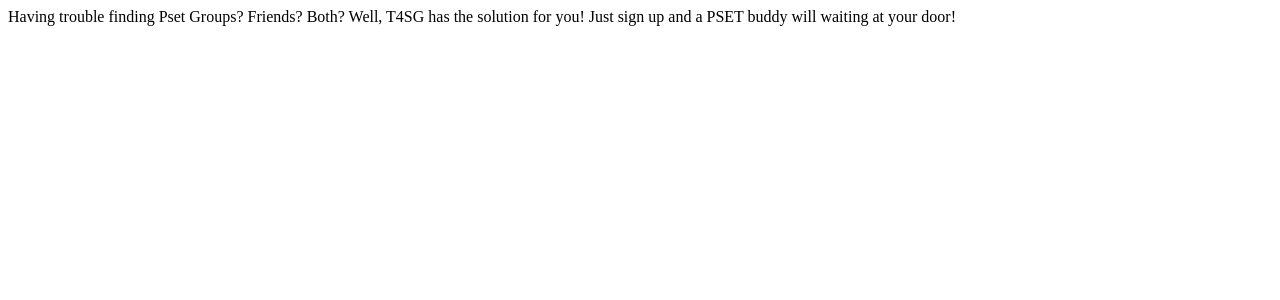
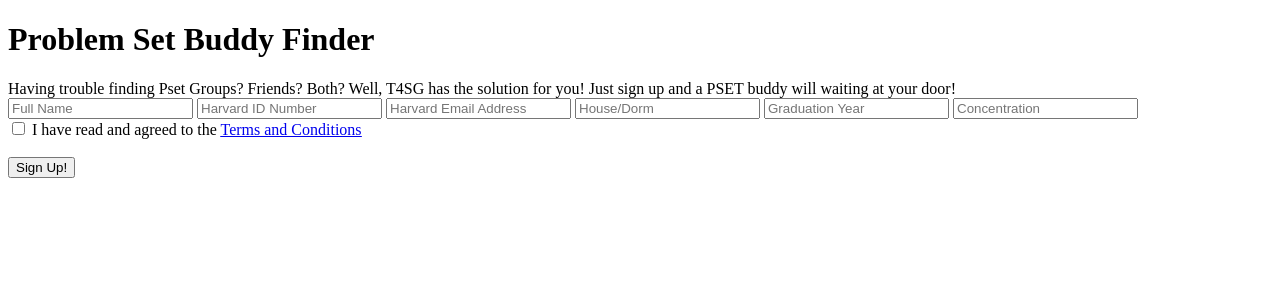
Before and after one commit to blangman/CS50-FINAL-TREES50, a Flask app: template webapp/templates/signup.html in a window 1280 px wide. Shown: the top 300 px of the page. Run offline with Flask 2, Linux system fonts and the light colour scheme; the template is opened without the code that fills it, so the values that code supplies are empty.

Commit message:
Andrew updated signup and css with .paragraph2

```diff
--- a/webapp/static/group1.css
+++ b/webapp/static/group1.css
@@ -15,7 +15,7 @@
     text-align: left;
 }
 
-p2 {
+.paragraph2 {
     background-color: #d9edff;
     border: 1px solid transparent #0CDA90;
     border-radius: 0.25rem;
--- a/webapp/templates/signup.html
+++ b/webapp/templates/signup.html
@@ -4,12 +4,30 @@
         <title>Sign Up</title>
     </head>
     <body>
-        <p1>
+        <h1>
+            Problem Set Buddy Finder
+        </h1>
+        <div class="paragraph2">
             Having trouble finding Pset Groups? Friends? Both?
             Well, T4SG has the solution for you! Just sign up
             and a PSET buddy will waiting at your door!
-        </p1>
+        </div>
 
+        <div>
+            <input type="text" placeholder="Full Name">
+            <input type="text" placeholder="Harvard ID Number">
+            <input type="text" placeholder="Harvard Email Address">
+            <input type="text" placeholder="House/Dorm">
+            <input type="text" placeholder="Graduation Year">
+            <input type="text" placeholder="Concentration">
+        </div>
+
+        <div>
+            <input type="checkbox" id="terms" name="terms">
+            <label for="terms"> I have read and agreed to the <a href="safetyschool.org"><u>Terms and Conditions</u></a></label><br>
+            <br>
+            <button id="signUp">Sign Up!</button>
+        </div>
 
     </body>
 </html>
```
